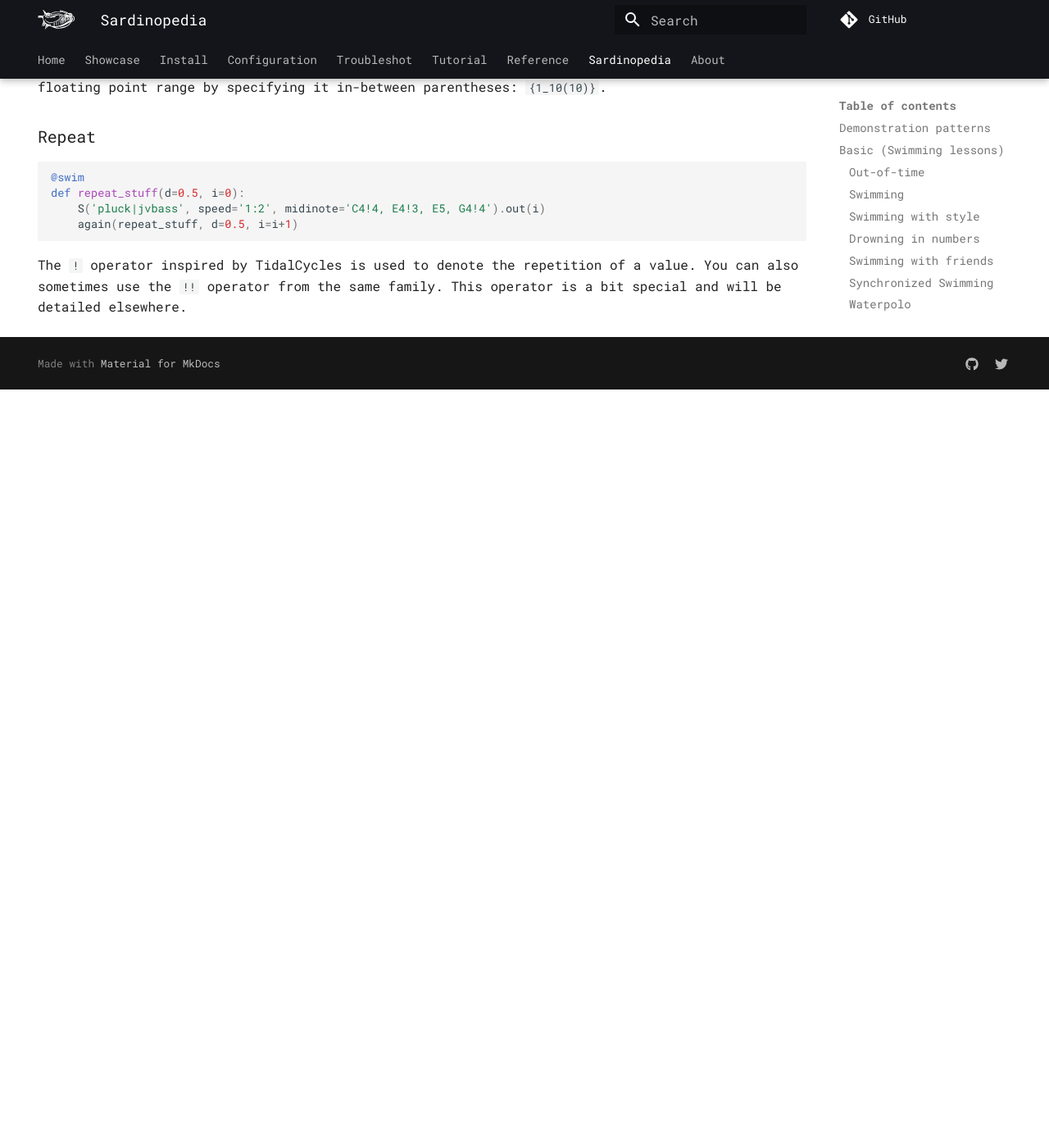
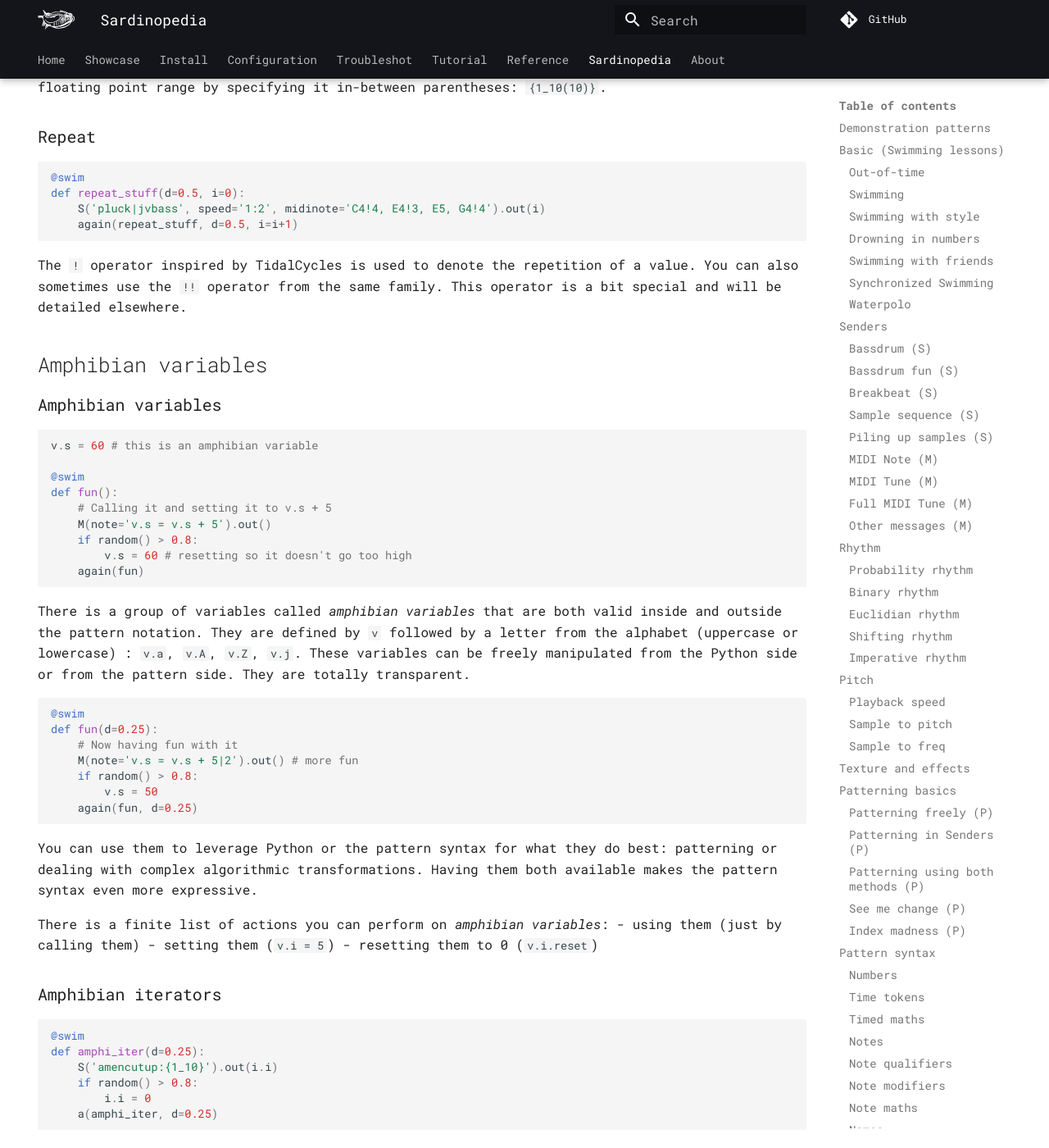
Before and after one commit to EmmaleeBonderud0325/sardine, an MkDocs documentation site: the page built from docs/sardinopedia.md, in a window 1280 px wide and 1400 px high, scrolled down 12472 px. Shown: the whole window at 82% size. Built offline with MkDocs 1.6.1 and Material for MkDocs 9.7.7, drawn with Linux system fonts in a browser that asks for light colours; comment, search, counter and statistics services are not loaded; before the commit the page ends 12947 px from its top, so only the background shows below that; some of the changed text lies outside the part shown.

Commit message:
Adding amphibian variables and iterators.
- The prototype works pretty well.
- Their behavior is documented in the Sardinopedia.

````diff
--- a/docs/sardinopedia.md
+++ b/docs/sardinopedia.md
@@ -541,3 +541,68 @@
     again(repeat_stuff, d=0.5, i=i+1)
 ```
 The `!` operator inspired by TidalCycles is used to denote the repetition of a value. You can also sometimes use the `!!` operator from the same family. This operator is a bit special and will be detailed elsewhere.
+
+## Amphibian variables
+
+### Amphibian variables
+
+```python
+v.s = 60 # this is an amphibian variable
+
+@swim
+def fun():
+    # Calling it and setting it to v.s + 5
+    M(note='v.s = v.s + 5').out()
+    if random() > 0.8:
+        v.s = 60 # resetting so it doesn't go too high
+    again(fun)
+```
+There is a group of variables called *amphibian variables* that are both valid inside and outside the pattern notation. They are defined by `v` followed by a letter from the alphabet (uppercase or lowercase) : `v.a`, `v.A`, `v.Z`, `v.j`. These variables can be freely manipulated from the Python side or from the pattern side. They are totally transparent.
+
+```python
+@swim
+def fun(d=0.25):
+    # Now having fun with it
+    M(note='v.s = v.s + 5|2').out() # more fun
+    if random() > 0.8:
+        v.s = 50
+    again(fun, d=0.25)
+```
+You can use them to leverage Python or the pattern syntax for what they do best: patterning or dealing with complex algorithmic transformations. Having them both available makes the pattern syntax even more expressive.
+
+There is a finite list of actions you can perform on *amphibian variables*:
+- using them (just by calling them)
+- setting them (`v.i = 5`)
+- resetting them to 0 (`v.i.reset`)
+
+### Amphibian iterators
+
+```python
+@swim
+def amphi_iter(d=0.25):
+    S('amencutup:{1_10}').out(i.i)
+    if random() > 0.8:
+        i.i = 0
+    a(amphi_iter, d=0.25)
+```
+Similarly to *amphibian variables*, there is a thing called *amphibian iterators* that are valid on both sides. They are defined by `i` followed by a letter from the alphabet (uppercase or lowercase) : `i.a`, `i.A`, `i.Z`, `i.j`. They can be use as substitutes for your regular manual recursive iterators. In the example above, I am using an *amphibian iterator* to summon a breakbeat.
+
+```python
+@swim
+def amphi_iter(d=0.25):
+    S('amencutup:{1_10}', speed='1|2|i.i=0').out(i.i)
+    a(amphi_iter, d=0.25)
+```
+These iterators can be reset or set on the pattern side!
+
+```python
+@swim
+def amphi_iter(d=0.25):
+    if random() > 0.8:
+        i.i = [1, 5]
+    else:
+        i.i = [1, 2]
+    S('amencutup:{1_10}', speed='i.v|i.v=[1,2]').out(i.i)
+    a(amphi_iter, d=0.25)
+```
+Similarly, you can define the step value between each value by providing a list of two numbers. This is valid on both sides.
--- a/sardine/__init__.py
+++ b/sardine/__init__.py
@@ -30,6 +30,7 @@
 
 from .sequences import ListParser
 from .sequences.Iterators import Iterator
+from .sequences.Variables import Variables
 from .sequences.LexerParser.Qualifiers import qualifiers
 from typing import Union
 from .sequences import *
@@ -316,4 +317,4 @@
         for i in range(iterator, iterator + height):
             self._pat.out(i)
 
-i = c.iterators
+i, v = c.iterators, c.variables
````
Also changed, not shown: 5 other files.
